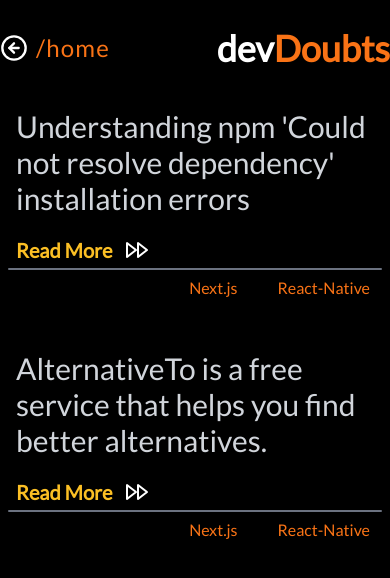
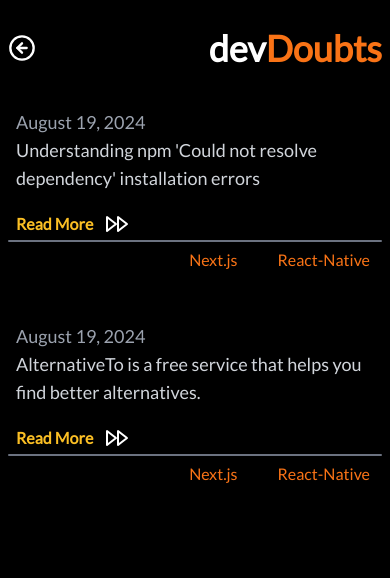
Before and after one commit to AkashGautam0001/dev-doubts, a Next.js app: page / in a window 390 px wide. Shown: the top 578 px of the page. Built offline with nearby package versions, Linux system fonts and the light colour scheme.

Commit message:
add responsiveness

```diff
--- a/app/(home)/blogs/[id]/page.tsx
+++ b/app/(home)/blogs/[id]/page.tsx
@@ -4,9 +4,9 @@ import React from "react";
 const page = () => {
   return (
     <div className="w-full flex items-center justify-center flex-col">
-      <div className="">
+      <div className="px-1">
         <div className="flex gap-4 items-center">
-          <span className="text-amber-400 text-3xl font-bold">
+          <span className="text-amber-400 lg:text-3xl text-2xl font-bold">
             Original Website
           </span>
           <svg
@@ -19,7 +19,7 @@ const page = () => {
             strokeWidth="2"
             strokeLinecap="round"
             strokeLinejoin="round"
-            className="lucide lucide-trending-up text-red-600 "
+            className="lucide lucide-trending-up text-red-600 w-10"
           >
             <polyline points="22 7 13.5 15.5 8.5 10.5 2 17" />
             <polyline points="16 7 22 7 22 13" />
@@ -28,7 +28,7 @@ const page = () => {
 
         <a
           href="https://thewebivore.com/understanding-npm-dependency-installation-errors/"
-          className="text-white text-[22.5px] hover:underline"
+          className="text-white text-base lg:text-[22.5px] hover:underline"
           target="_blank"
           rel="noopener noreferrer"
         >
--- a/components/BlogCard.tsx
+++ b/components/BlogCard.tsx
@@ -9,7 +9,7 @@ const BlogCard = ({ title, description, tags, time, links, slug }: any) => {
   return (
     <div className="max-w-3xl bg-black mx-2 p-2 w-full  transition-all duration-300 ease-in-out wave-effect">
       <div className="p-1 px-2">
-        {/* <h1 className="text-gray-400 text-lg pl-14">{time}</h1> */}
+        <h1 className="text-gray-400 text-lg ">{time}</h1>
 
         <div className="flex justify-start items-start">
           {/* <div >
@@ -36,12 +36,12 @@ const BlogCard = ({ title, description, tags, time, links, slug }: any) => {
               <path d="M9 7.13v-1a3.003 3.003 0 1 1 6 0v1" />
             </svg>
           </div> */}
-          <h1 className="text-3xl text-gray-300">{title}</h1>
+          <h1 className="lg:text-3xl text-lg text-gray-300">{title}</h1>
         </div>
         <div className="flex gap-1 mt-5 items-center hover:translate-x-4 transition-all duration-200 ease-in-out">
           <Link
             href={`/blogs/${slug}`}
-            className="text-amber-400 text-xl font-bold hover:underline"
+            className="text-amber-400 lg:text-xl  font-bold hover:underline"
           >
             Read More
           </Link>
--- a/components/LayoutPage.tsx
+++ b/components/LayoutPage.tsx
@@ -13,7 +13,7 @@ const LayoutPage = () => {
   }, [pathname]);
 
   return (
-    <div className="flex w-full justify-between items-center max-w-3xl">
+    <div className="flex w-full justify-between items-center lg:max-w-3xl mx-2">
       <div className="flex items-center justify-center gap-2">
         <svg
           xmlns="http://www.w3.org/2000/svg"
@@ -33,7 +33,7 @@ const LayoutPage = () => {
           <path d="m12 8-4 4 4 4" />
         </svg>
 
-        <h1 className="text-2xl text-orange-500 tracking-wider">
+        <h1 className="lg:text-2xl hidden lg:block text-orange-500 tracking-wider">
           {route === "/" ? "/home" : route.toLowerCase()}
         </h1>
       </div>
```
